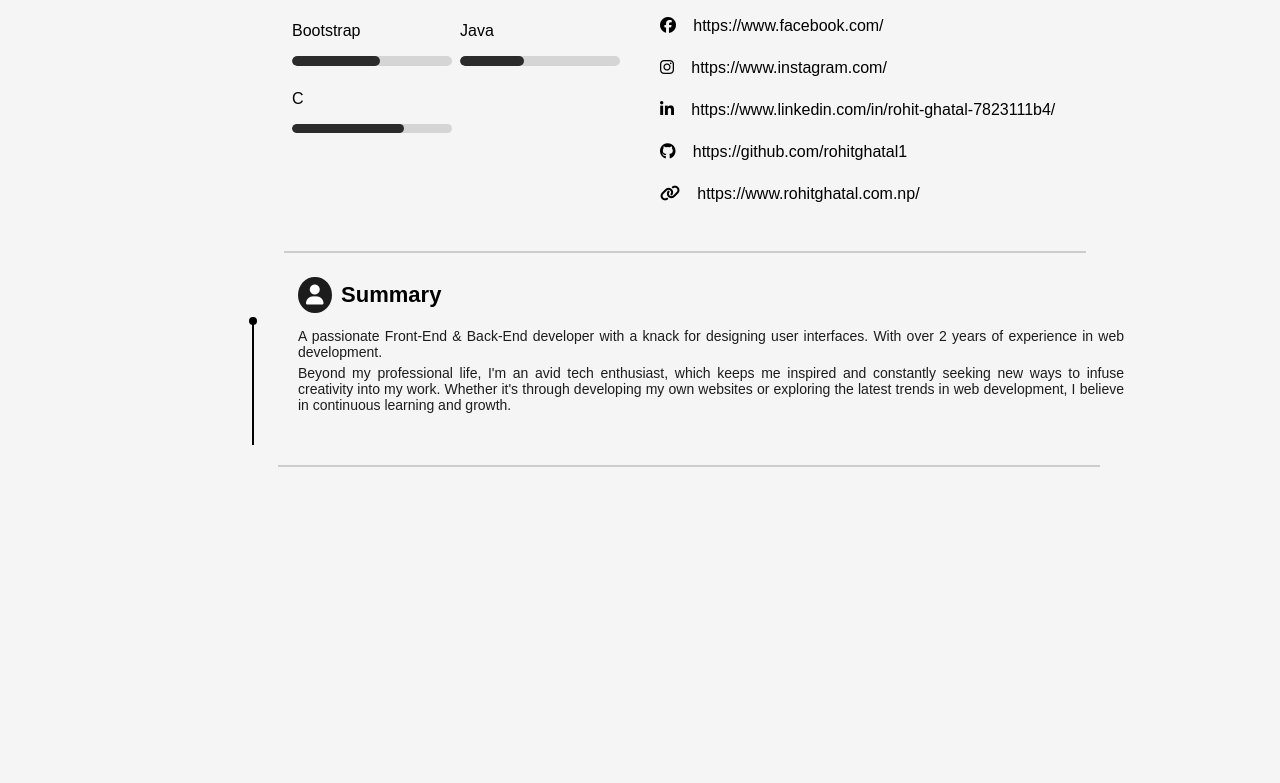
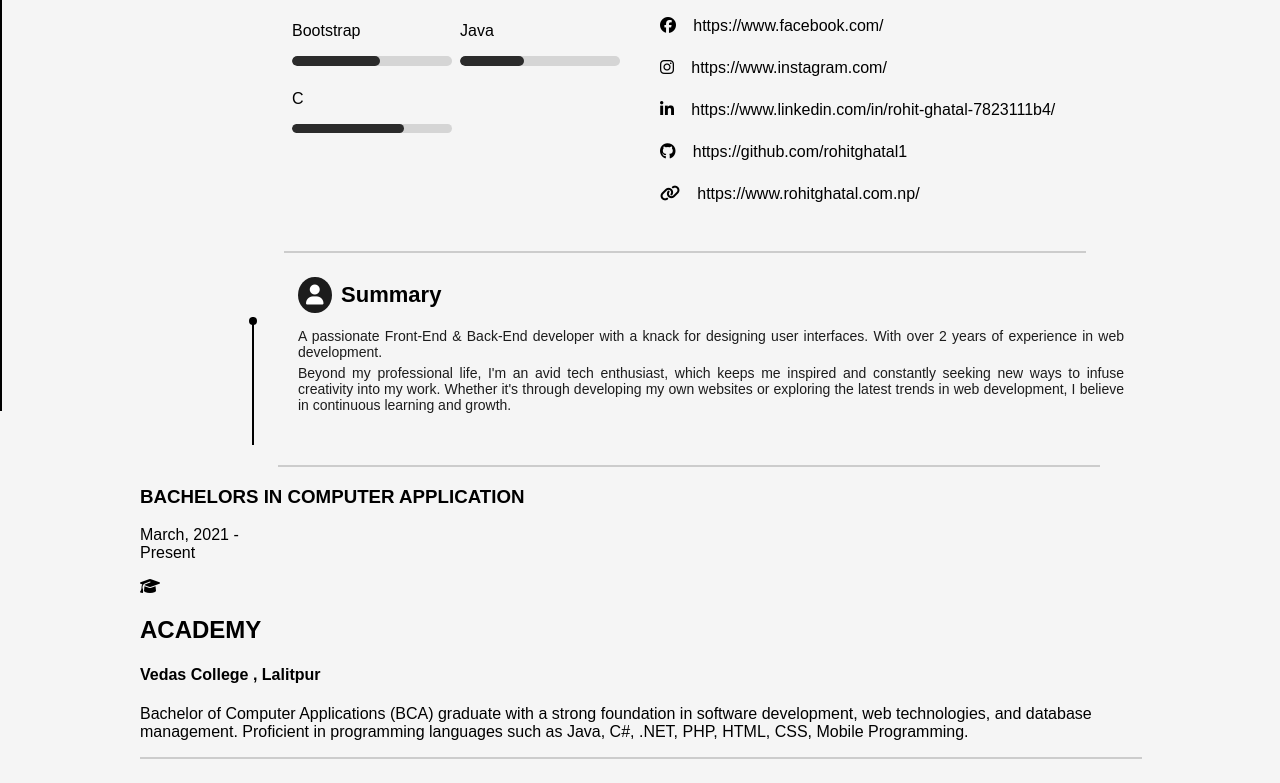
Before and after one commit to rohitghatal1/CVMaker-ReactJS, a React (Create React App) app: page / in a window 1280 px wide. Shown: the part 389-1172 px from the top of the page. Before the commit the page ends 872 px from the top, so only its background shows below. Built offline with nearby package versions, Linux system fonts and the light colour scheme.

Commit message:
added education sectio

```diff
--- a/src/allTemplates/CreativeTemplate/CreativeTemplate.js
+++ b/src/allTemplates/CreativeTemplate/CreativeTemplate.js
@@ -99,6 +99,28 @@ export default function CreativeTemplate() {
                     </div>
                     <hr style={{ width: '82%', margin: '20px auto 0', marginLeft: '8.6rem' }} />
                 </section>
+
+                <section class="education-section">
+                    <div class="left-column">
+                        <h3>BACHELORS IN COMPUTER APPLICATION</h3>
+                        <p>March, 2021 - <br/> Present</p>
+                    </div>
+                    <div class="right-column">
+                        <div class="line"></div>
+                        <div class="content">
+                            <div class="icon">
+                                <i class="fas fa-graduation-cap"></i>
+                            </div>
+                            <div class="text">
+                                <h2>ACADEMY</h2>
+                                <h4>Vedas College , Lalitpur</h4>
+                                <p>Bachelor of Computer Applications (BCA) graduate with a strong foundation in software development, web technologies, and database management. Proficient in programming languages such as Java, C#, .NET, PHP, HTML, CSS, Mobile Programming.</p>
+                            </div>
+                        </div>
+                    </div>
+                </section>
+                <hr />
+
             </div>
         </div>
     )
```
